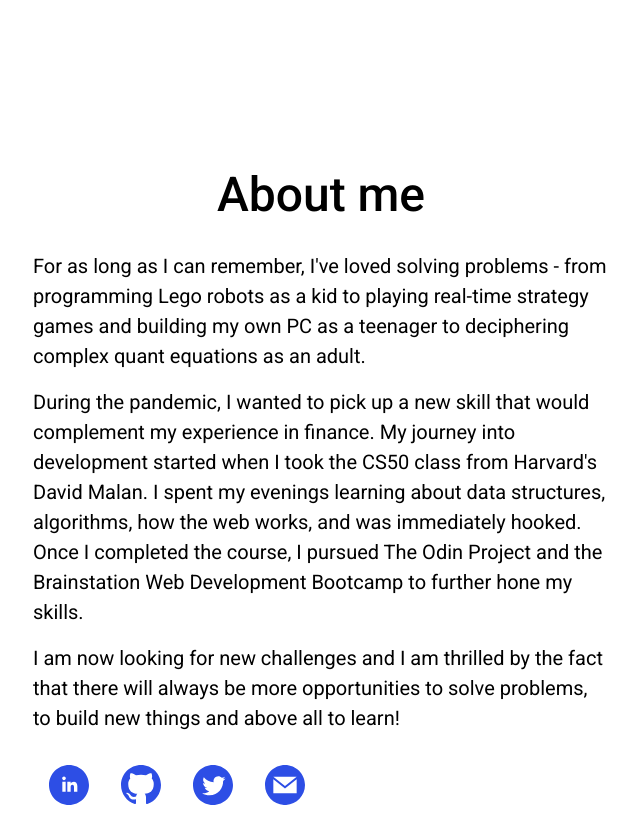
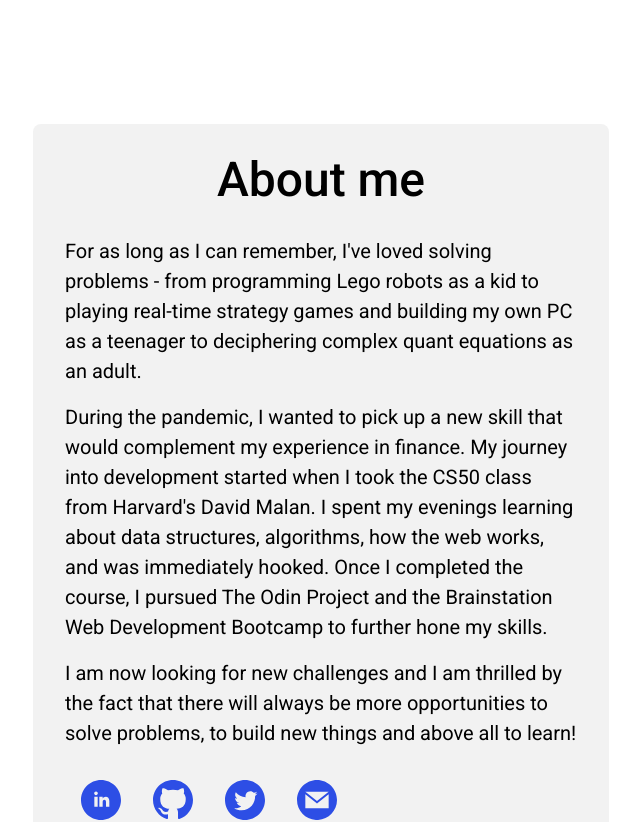
Before and after one commit to SimonMilord/My_Portfolio, a React (Create React App) app: page / in a window 1280 px wide. Shown: the part 840-1662 px from the top of the page, without its empty margins (319-959 px from the left). Built offline with nearby package versions, Linux system fonts and the light colour scheme.

Commit message:
added background to about section

```diff
--- a/src/components/About/about.scss
+++ b/src/components/About/about.scss
@@ -4,14 +4,21 @@
 .about {
   @include wrapper;
   height: 100vh;
+  // background-color: $modal-background;
   @include display-flex(column, center, center);
   @include paddingsection;
   @include tablet {
+    color: black;
     height: 100vh;
   }
 
   .info {
     width: 100%;
+    @include tablet {
+      padding: 2rem;
+      background-color: $modal-background;
+      border-radius: 8px;
+    }
     @include desktop {
       width: 50%;
     }
--- a/src/components/ProjectModal/projectModal.scss
+++ b/src/components/ProjectModal/projectModal.scss
@@ -32,7 +32,7 @@
     }
     @include desktop {
       width: 60%;
-      height: 75%;
+      height: 80%;
     }
 
     #modal__closeBtn {
```
